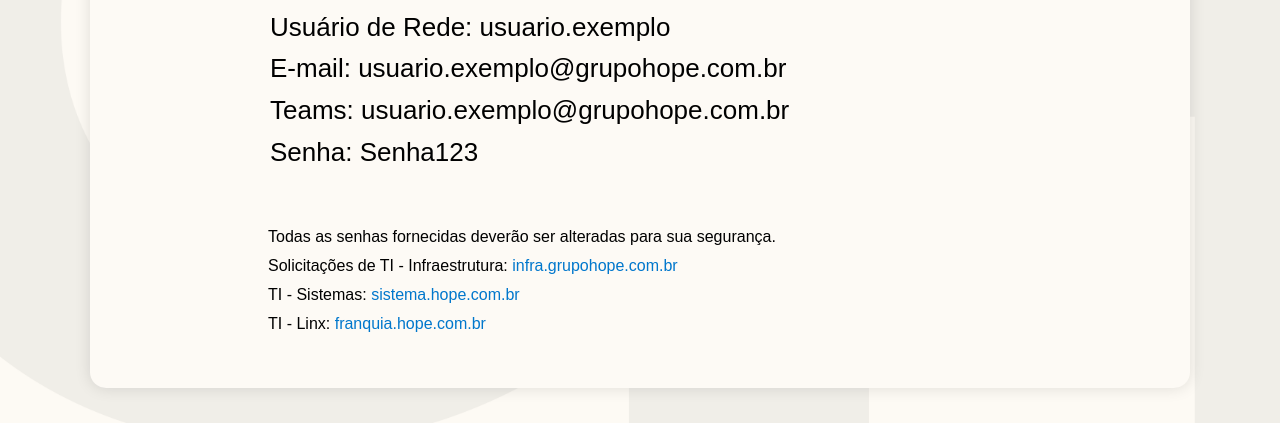
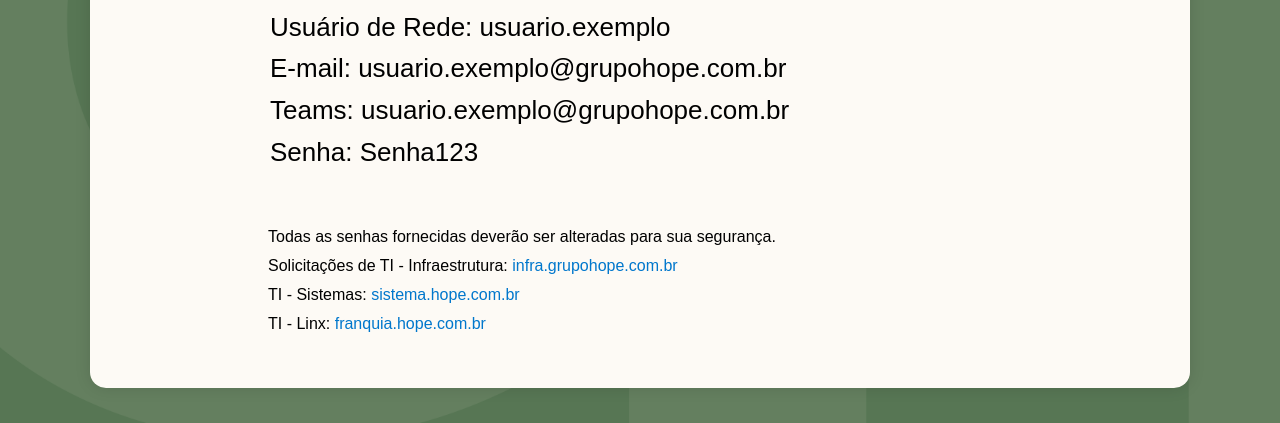
Before and after one commit to RodrigoSCosta36/Bem_Vindo_Hope, a plain HTML site: page index.html in a window 1280 px wide. Shown: the part 377-800 px from the top of the page. Drawn offline with nearby package versions, Linux system fonts and the light colour scheme.

Commit message:
Update style.css

```diff
--- a/style.css
+++ b/style.css
@@ -5,7 +5,7 @@
 }
 
 body {
-  background-image: url(./img/04.png);
+  background-image: url(./img/03.png);
   background-repeat: no-repeat;
   background-size: cover;
   background-position: center;
```
